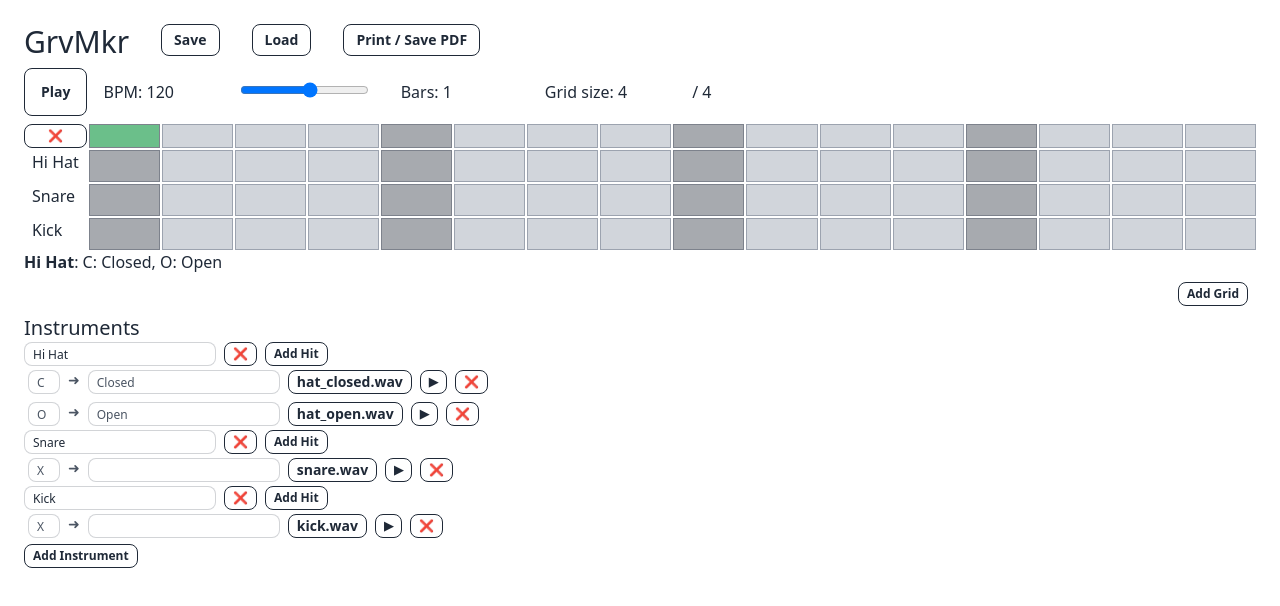
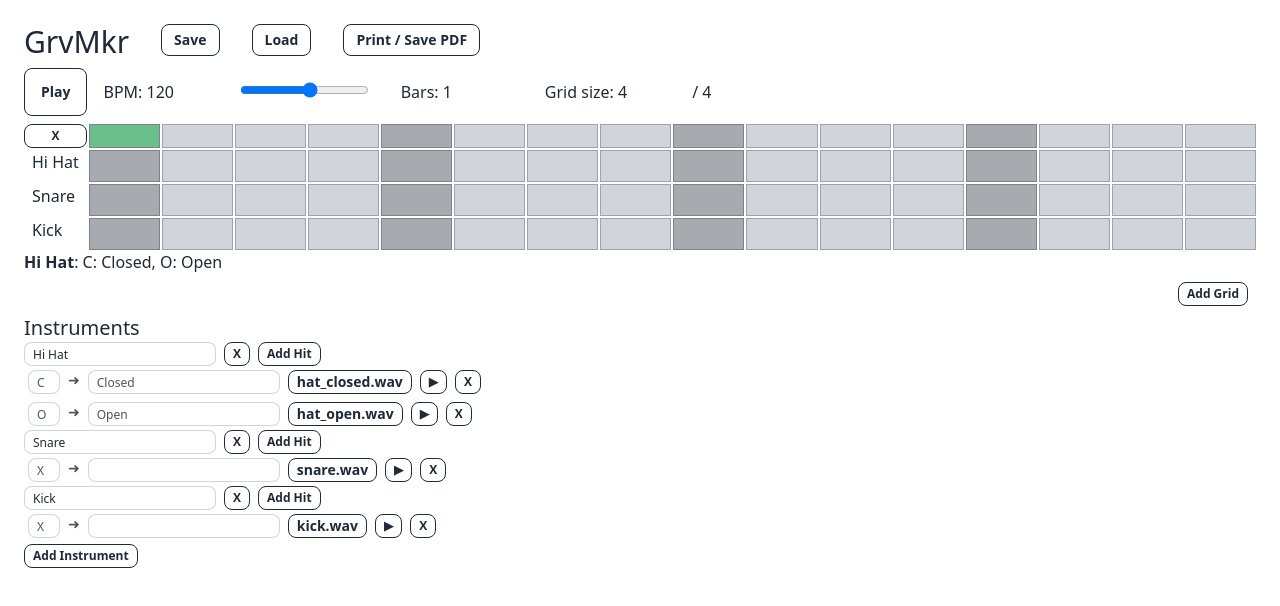
Before and after one commit to OliverCulleyDeLange/grvmkr, a SvelteKit app: page / in a window 1280 px wide. Shown: the top 606 px of the page. Built offline with nearby package versions, Linux system fonts and the light colour scheme; no server answers.

Commit message:
Remove garish red X

```diff
--- a/src/routes/Grid.svelte
+++ b/src/routes/Grid.svelte
@@ -45,7 +45,7 @@
 		class="btn btn-outline btn-xs print:hidden"
 		onclick={onRemoveGrid}
 	>
-		❌
+		X
 	</button>
 	<!-- Beat indicator -->
 	<div class="beat-indicator">
--- a/src/routes/Instruments.svelte
+++ b/src/routes/Instruments.svelte
@@ -26,7 +26,7 @@
 			class="btn btn-outline btn-xs"
 			onclick={() => instrumentManager.removeInstrument(instrumentId)}
 		>
-			❌
+			X
 		</button>
 		<button
 			class="btn btn-outline btn-xs"
@@ -87,7 +87,7 @@
 					class="btn btn-outline btn-xs"
 					onclick={() => instrumentManager.removeHit(instrumentId, hitId)}
 				>
-					❌
+					X
 				</button>
 			</li>
 		</ul>
```
